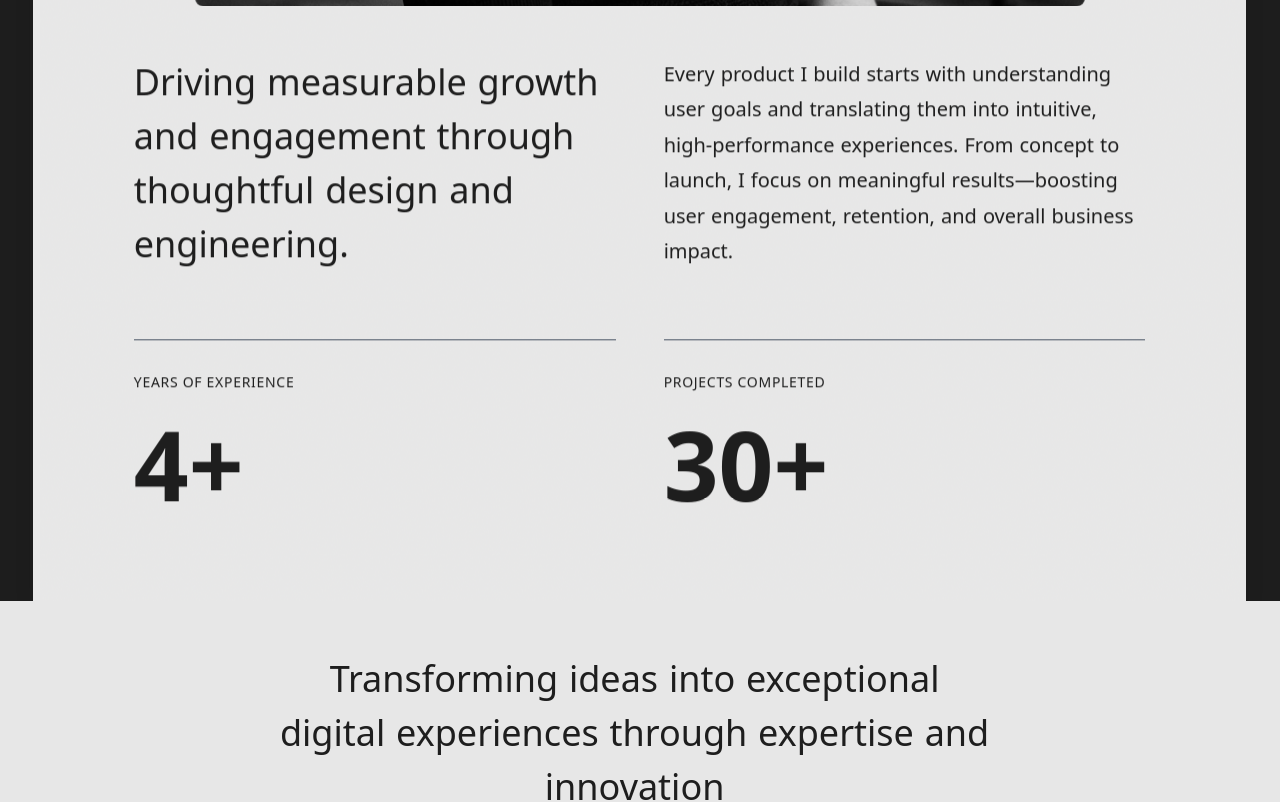
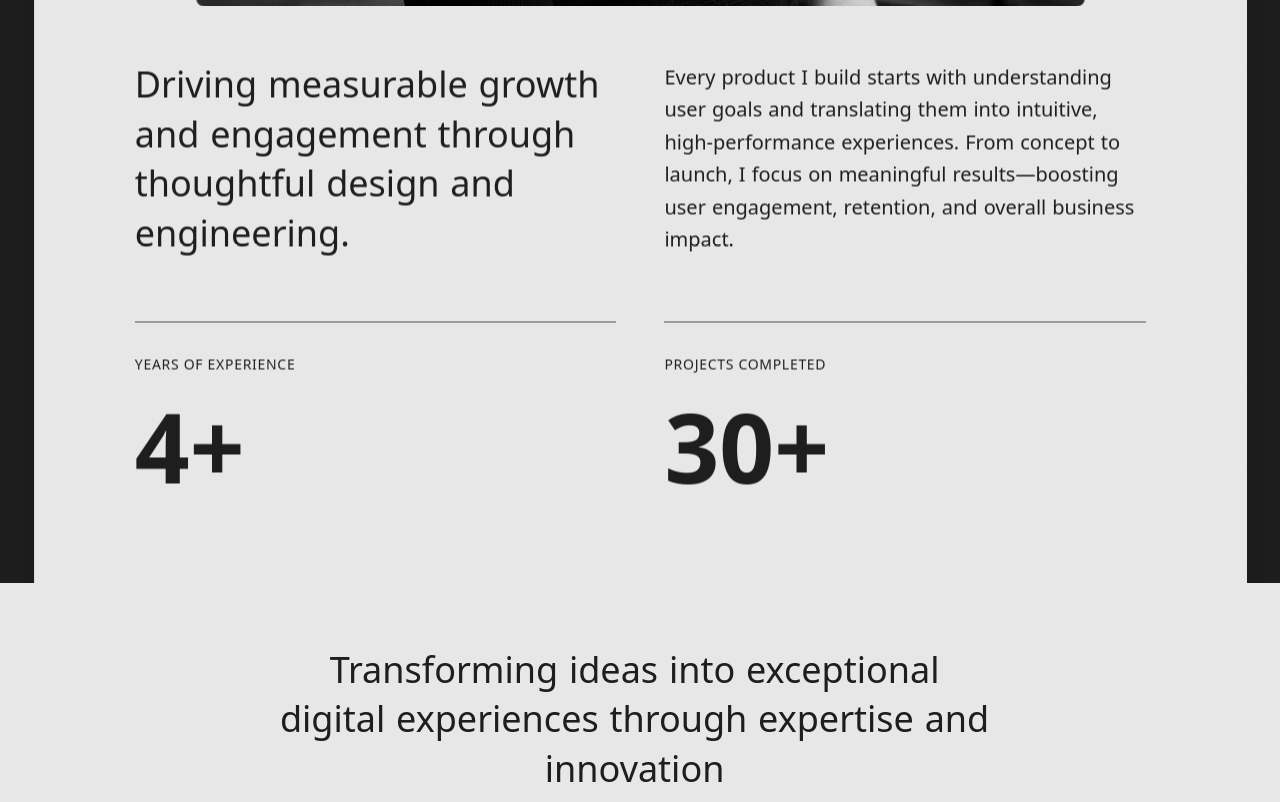
Before and after one commit to Saf1khan/safwan-portfolio, a Next.js app: page / in a window 1280 px wide. Shown: the part 3260-4062 px from the top of the page. Built offline with nearby package versions, Linux system fonts and the light colour scheme; a web font is replaced by a local one.

Commit message:
fix: completely remove overflow-hidden and clip-path from animated words to eliminate clipping

```diff
--- a/components/ui/ProfileStory.tsx
+++ b/components/ui/ProfileStory.tsx
@@ -169,12 +169,11 @@ const servicesData = [
 ];
 
 const wordAnimation: Variants = {
-  hidden: { y: "100%", rotateX: -15, opacity: 0 },
+  hidden: { y: 24, opacity: 0 },
   visible: {
     y: 0,
-    rotateX: 0,
     opacity: 1,
-    transition: { duration: 0.8, ease: [0.33, 1, 0.68, 1] },
+    transition: { duration: 0.6, ease: [0.33, 1, 0.68, 1] },
   },
 };
 
@@ -458,8 +457,7 @@ export const ProfileStory = () => {
               <div className="grid grid-cols-1 lg:grid-cols-2 gap-8 lg:gap-12 mb-12 lg:mb-16">
                 {/* Left Headline */}
                 <div
-                  className="text-3xl lg:text-4xl font-medium leading-[1.25]"
-                  style={{ perspective: "1000px" }}
+                  className="text-3xl lg:text-4xl font-medium leading-snug"
                 >
                   <motion.div
                     initial="hidden"
@@ -470,19 +468,10 @@ export const ProfileStory = () => {
                     {narrativeText.map((word, i) => (
                       <span
                         key={i}
-                        className="inline-block overflow-hidden mr-[0.3em] pt-2 -mt-2"
-                        style={{
-                          lineHeight: 1.25,
-                          clipPath:
-                            "polygon(0px -30%, 100% -30%, 100% 100%, 0% 100%)",
-                        }}
+                        className="inline-block mr-[0.3em]"
                       >
                         <motion.span
                           variants={wordAnimation}
-                          style={{
-                            transformOrigin: "center bottom",
-                            transformStyle: "preserve-3d",
-                          }}
                           className="inline-block"
                         >
                           {word}
@@ -496,7 +485,6 @@ export const ProfileStory = () => {
                 <div className="flex items-center">
                   <div
                     className="text-lg md:text-xl leading-relaxed"
-                    style={{ perspective: "1000px" }}
                   >
                     <motion.div
                       initial="hidden"
@@ -510,19 +498,10 @@ export const ProfileStory = () => {
                       {storyParagraph.map((word, i) => (
                         <span
                           key={i}
-                          className="inline-block overflow-hidden mr-[0.3em] pt-1 -mt-1"
-                          style={{
-                            lineHeight: 1.3,
-                            clipPath:
-                              "polygon(0px -30%, 100% -30%, 100% 100%, 0% 100%)",
-                          }}
+                          className="inline-block mr-[0.3em]"
                         >
                           <motion.span
                             variants={wordAnimation}
-                            style={{
-                              transformOrigin: "center bottom",
-                              transformStyle: "preserve-3d",
-                            }}
                             className="inline-block"
                           >
                             {word}
@@ -589,8 +568,7 @@ export const ProfileStory = () => {
           {/* Section Headline */}
           <div className="flex flex-col text-left items-center max-w-3xl justify-center mx-auto mb-8 lg:mb-12 px-4 shrink-0">
             <div
-              className="text-sec text-3xl lg:text-4xl font-medium leading-[1.25] text-center"
-              style={{ perspective: "1000px" }}
+              className="text-sec text-3xl lg:text-4xl font-medium leading-snug text-center"
             >
               <motion.div
                 initial="hidden"
@@ -601,19 +579,10 @@ export const ProfileStory = () => {
                 {servicesHeadline.map((word, i) => (
                   <span
                     key={i}
-                    className="inline-block overflow-hidden mr-[0.3em] pt-2 -mt-2"
-                    style={{
-                      lineHeight: 1.25,
-                      clipPath:
-                        "polygon(0px -30%, 100% -30%, 100% 100%, 0% 100%)",
-                    }}
+                    className="inline-block mr-[0.3em]"
                   >
                     <motion.span
                       variants={wordAnimation}
-                      style={{
-                        transformOrigin: "center bottom",
-                        transformStyle: "preserve-3d",
-                      }}
                       className="inline-block"
                     >
                       {word}
```
